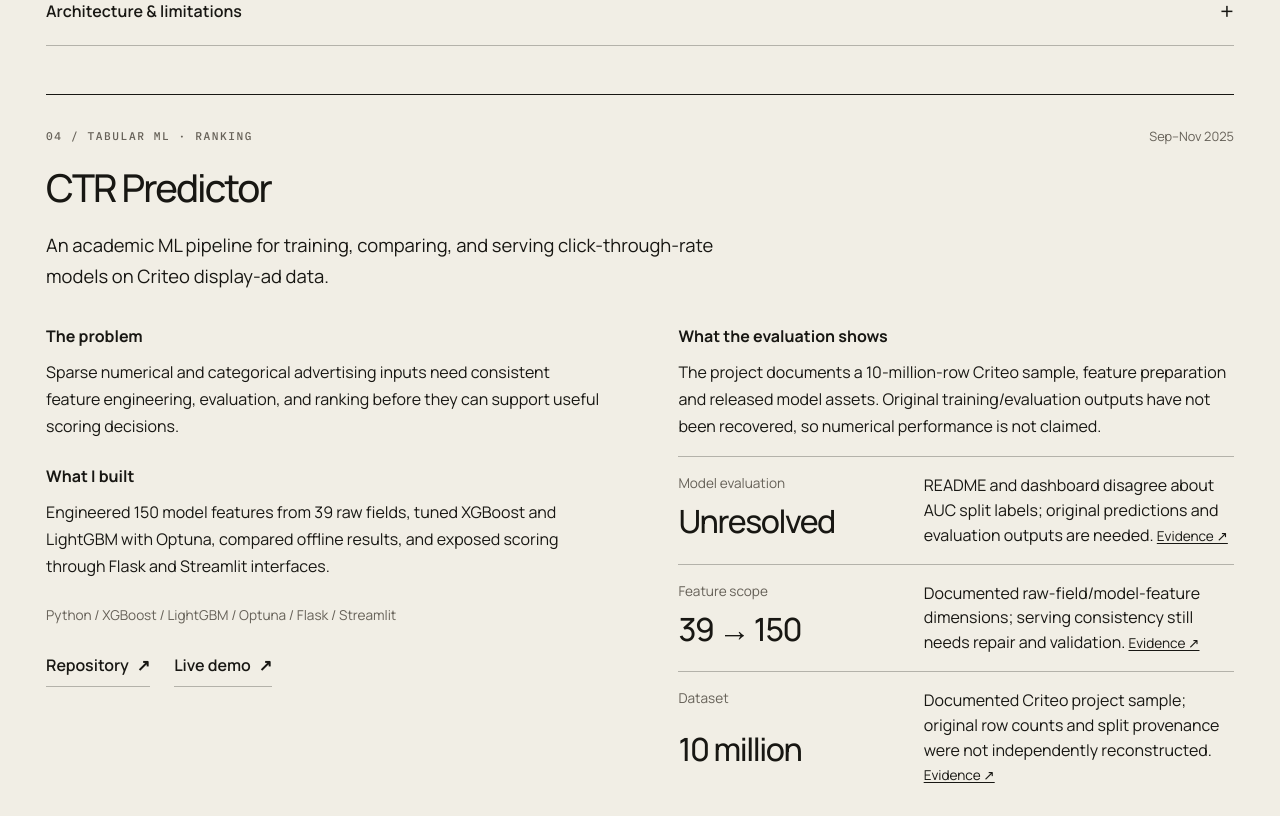
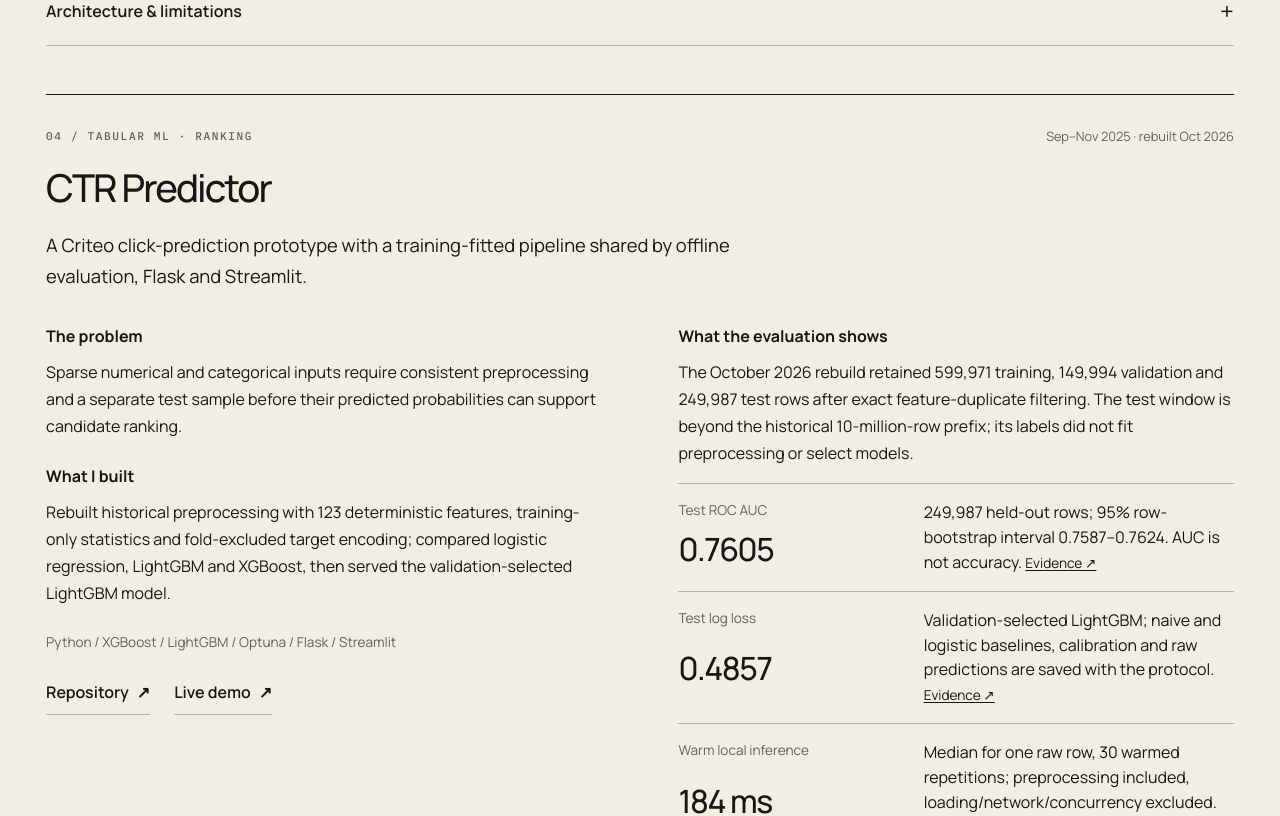
Before and after one commit to Venkateswara-Sahu/portfolio, a Next.js app: page / in a window 1280 px wide. Shown: the part 5620-6436 px from the top of the page. Built offline with nearby package versions, Linux system fonts and the light colour scheme.

Commit message:
docs: align CTR case study and resume with measured v2 study

```diff
--- a/src/data/portfolio.ts
+++ b/src/data/portfolio.ts
@@ -288,45 +288,45 @@ export const portfolioContent: PortfolioContent = {
       number: "04",
       title: "CTR Predictor",
       discipline: "Tabular ML · Ranking",
-      period: "Sep–Nov 2025",
+      period: "Sep–Nov 2025 · rebuilt Oct 2026",
       summary:
-        "An academic ML pipeline for training, comparing, and serving click-through-rate models on Criteo display-ad data.",
+        "A Criteo click-prediction prototype with a training-fitted pipeline shared by offline evaluation, Flask and Streamlit.",
       problem:
-        "Sparse numerical and categorical advertising inputs need consistent feature engineering, evaluation, and ranking before they can support useful scoring decisions.",
+        "Sparse numerical and categorical inputs require consistent preprocessing and a separate test sample before their predicted probabilities can support candidate ranking.",
       contribution:
-        "Engineered 150 model features from 39 raw fields, tuned XGBoost and LightGBM with Optuna, compared offline results, and exposed scoring through Flask and Streamlit interfaces.",
+        "Rebuilt historical preprocessing with 123 deterministic features, training-only statistics and fold-excluded target encoding; compared logistic regression, LightGBM and XGBoost, then served the validation-selected LightGBM model.",
       architecture: [
-        "Prepare 13 integer and 26 categorical input fields.",
-        "Generate 150 model features and tune two gradient-boosting models.",
-        "Compare offline AUC, log loss, and ranking lift.",
-        "Serve single and batch scoring through Flask and Streamlit.",
+        "Validate 13 numeric and 26 categorical raw fields.",
+        "Apply training-fitted, batch-independent transforms to 123 features.",
+        "Select models on validation; evaluate a protected test window once.",
+        "Serve probability estimates and candidate rankings through Flask and Streamlit.",
       ],
       evaluation: {
         summary:
-          "The project documents a 10-million-row Criteo sample, feature preparation and released model assets. Original training/evaluation outputs have not been recovered, so numerical performance is not claimed.",
+          "The October 2026 rebuild retained 599,971 training, 149,994 validation and 249,987 test rows after exact feature-duplicate filtering. The test window is beyond the historical 10-million-row prefix; its labels did not fit preprocessing or select models.",
         metrics: [
           {
-            label: "Model evaluation",
-            value: "Unresolved",
-            context: "README and dashboard disagree about AUC split labels; original predictions and evaluation outputs are needed.",
-            evidenceHref: links.ctrRepository,
+            label: "Test ROC AUC",
+            value: "0.7605",
+            context: "249,987 held-out rows; 95% row-bootstrap interval 0.7587–0.7624. AUC is not accuracy.",
+            evidenceHref: links.ctrRepository + "/blob/codex/ctr-evidence-repair/evidence/benchmark.json",
           },
           {
-            label: "Feature scope",
-            value: "39 → 150",
-            context: "Documented raw-field/model-feature dimensions; serving consistency still needs repair and validation.",
-            evidenceHref: links.ctrRepository,
+            label: "Test log loss",
+            value: "0.4857",
+            context: "Validation-selected LightGBM; naive and logistic baselines, calibration and raw predictions are saved with the protocol.",
+            evidenceHref: links.ctrRepository + "/blob/codex/ctr-evidence-repair/evidence/benchmark.json",
           },
           {
-            label: "Dataset",
-            value: "10 million",
-            context: "Documented Criteo project sample; original row counts and split provenance were not independently reconstructed.",
-            evidenceHref: links.ctrRepository,
+            label: "Warm local inference",
+            value: "184 ms",
+            context: "Median for one raw row, 30 warmed repetitions; preprocessing included, loading/network/concurrency excluded.",
+            evidenceHref: links.ctrRepository + "/blob/codex/ctr-evidence-repair/evidence/benchmark.json",
           },
         ],
       },
       limitations:
-        "Displayed AUC and ranking-lift figures are omitted until original evaluation artifacts are recovered. Serving code contains batch-dependent preprocessing and a missing-indicator defect; their repair must preserve compatibility with frozen model assets. No revenue or user impact is claimed.",
+        "A bounded sample study, not a full-dataset result or production SLA. Row order is not a verified timestamp, hashing has collisions, and row-bootstrap intervals omit advertiser/time clustering. Offline top-decile enrichment does not establish causal CTR, revenue or live ranking impact. Historical v1 scores are invalid as clean baselines. The v2 repair is awaiting PR merge; the live demo may still serve the historical revision.",
       stack: [
         "Python",
         "XGBoost",
@@ -372,13 +372,6 @@ export const portfolioContent: PortfolioContent = {
       detail:
         "Completed the Data Science and Data Engineering specialization with a CGPA of 8.38/10.",
     },
-    {
-      period: "Mar 2024–May 2026",
-      title: "Seed money project lead",
-      organization: "University startup evaluation",
-      detail:
-        "Secured INR 100,000 in university seed funding after presenting the concept, implementation roadmap, and budget to an academic panel.",
-    },
   ],
   contact: {
     heading: "Build something we can measure.",
```
Also changed, not shown: 2 other files (tests, documents, lock files or other folders).
